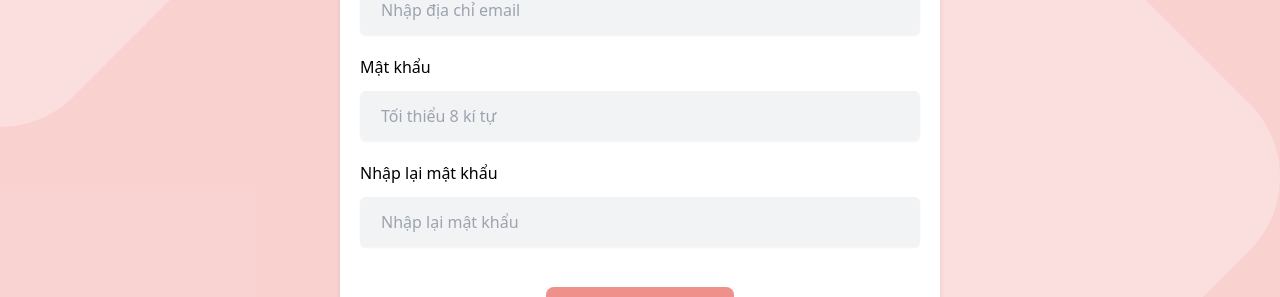
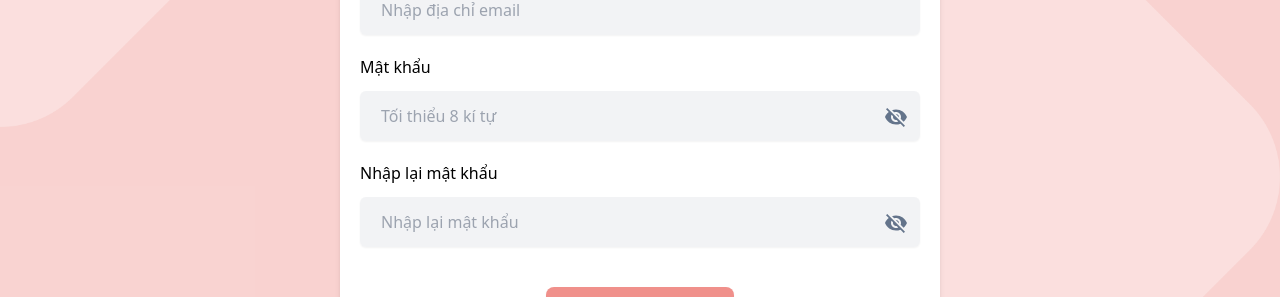
Before and after one commit to anhdev1104/expense_management, a React (Vite) app: page /sign-up in a window 1280 px wide. Shown: the part 323-620 px from the top of the page. Built offline with nearby package versions, Linux system fonts and the light colour scheme.

Commit message:
implement add eye show password

```diff
--- a/src/components/icon/Icon.ts
+++ b/src/components/icon/Icon.ts
@@ -7,6 +7,7 @@ export { default as SettingsIcon } from '@mui/icons-material/Settings';
 export { default as NotificationsNoneOutlinedIcon } from '@mui/icons-material/NotificationsNoneOutlined';
 export { default as KeyboardArrowDownIcon } from '@mui/icons-material/KeyboardArrowDown';
 export { default as ChevronRightIcon } from '@mui/icons-material/ChevronRight';
-export { default as VisibilityIcon } from '@mui/icons-material/Visibility';
 export { default as CloseIcon } from '@mui/icons-material/Close';
 export { default as DeleteIcon } from '@mui/icons-material/Delete';
+export { default as VisibilityIcon } from '@mui/icons-material/Visibility';
+export { default as VisibilityOffIcon } from '@mui/icons-material/VisibilityOff';
--- a/src/components/input/Input.tsx
+++ b/src/components/input/Input.tsx
@@ -12,15 +12,13 @@ interface IInput {
 const Input: FC<IInput> = ({ type = 'text', className = '', control, ...props }) => {
   const { field } = useController({ control, name: props.name, defaultValue: '' });
   return (
-    <div>
     <input
       {...field}
       {...props}
       type={type}
       id={field.name}
-        className={`${className} w-full shadow-sm bg-gray-200/50 px-5 py-3 rounded-md outline-none transition-all duration-300 ease-linear border border-transparent focus:bg-white focus:border focus:border-borderColor dark:bg-gray-200/20 `}
+      className={`${className} w-full shadow-sm bg-gray-200/50 pl-5 pr-12 py-3 rounded-md outline-none transition-all duration-300 ease-linear border border-transparent focus:bg-white focus:border focus:border-borderColor dark:bg-gray-200/20`}
     />
-    </div>
   );
 };
 
--- /dev/null
+++ b/src/hooks/useToggle.ts
@@ -0,0 +1,11 @@
+import { useState } from 'react';
+
+export default function useToggle() {
+  const [show, setShow] = useState<boolean>(false);
+
+  const handleToggle = () => {
+    setShow(prev => !prev);
+  };
+
+  return { show, handleToggle };
+}
--- a/src/layouts/components/Topbar.tsx
+++ b/src/layouts/components/Topbar.tsx
@@ -2,7 +2,9 @@ import { ChevronRightIcon, KeyboardArrowDownIcon, NotificationsNoneOutlinedIcon
 import Search from '@/components/search';
 import useClickOutSide from '@/hooks/useClickOutSide';
 import useDarkMode from '@/hooks/useDarkMode';
+import { logoutAuth } from '@/redux/auth/authSlice';
 import { RootState } from '@/redux/store';
+import { useDispatch } from 'react-redux';
 import { useSelector } from 'react-redux';
 import { Link } from 'react-router-dom';
 
@@ -10,6 +12,7 @@ const Topbar = ({ displaySidebar }: { displaySidebar: boolean }) => {
   const { show, setShow, nodeRef } = useClickOutSide();
   const { isDarkMode, toggleDarkMode } = useDarkMode();
   const auth = useSelector((state: RootState) => state.auth.data);
+  const dispatch = useDispatch();
 
   return (
     <header
@@ -47,9 +50,9 @@ const Topbar = ({ displaySidebar }: { displaySidebar: boolean }) => {
                   </Link>
                 </li>
                 <li className="cursor-pointer hover:bg-white hover:shadow-sm hover:font-medium transition ease-in-out group">
-                  <Link to="" className="py-2 block px-5 text-sm dark:text-black">
+                  <div className="py-2 block px-5 text-sm dark:text-black" onClick={() => dispatch(logoutAuth())}>
                     Đăng xuất
-                  </Link>
+                  </div>
                 </li>
               </ul>
               <div className="dropdown-triangle"></div>
--- a/src/pages/auth/SignInPage.tsx
+++ b/src/pages/auth/SignInPage.tsx
@@ -12,6 +12,8 @@ import { AppDispatch } from '@/redux/store';
 import { toast } from 'react-toastify';
 import { useDispatch } from 'react-redux';
 import { loginAuth } from '@/redux/auth/authThunk';
+import useToggle from '@/hooks/useToggle';
+import { VisibilityIcon, VisibilityOffIcon } from '@/components/icon/Icon';
 
 interface IFormSignIn {
   email: string;
@@ -49,7 +51,7 @@ const SignInPage = () => {
     resolver: yupResolver(schema),
     mode: 'onSubmit',
   });
-
+  const { show: showPass, handleToggle: handleShowPass } = useToggle();
   const navigate = useNavigate();
   const dispatch = useDispatch<AppDispatch>();
 
@@ -83,7 +85,18 @@ const SignInPage = () => {
           </Field>
           <Field>
             <Label htmlFor="password">Mật khẩu</Label>
-            <Input type="password" name="password" className="mt-3" placeholder="Tối thiểu 8 kí tự" control={control} />
+            <div className="relative">
+              <Input
+                type={showPass ? 'text' : 'password'}
+                name="password"
+                className="mt-3"
+                placeholder="Tối thiểu 8 kí tự"
+                control={control}
+              />
+              <div className="cursor-pointer absolute top-6 right-3 text-slate-500" onClick={handleShowPass}>
+                {showPass ? <VisibilityIcon /> : <VisibilityOffIcon />}
+              </div>
+            </div>
             <MessageForm error={errors.password?.message} />
           </Field>
           <div className="mt-10">
--- a/src/pages/auth/SignUpPage.tsx
+++ b/src/pages/auth/SignUpPage.tsx
@@ -10,6 +10,8 @@ import MessageForm from '@/components/message/MessageForm';
 import { IAccount } from '@/types/auth.type';
 import { register } from '@/services/authService';
 import { toast } from 'react-toastify';
+import useToggle from '@/hooks/useToggle';
+import { VisibilityIcon, VisibilityOffIcon } from '@/components/icon/Icon';
 
 const schema = yup
   .object({
@@ -47,8 +49,9 @@ const SignUpPage = () => {
     resolver: yupResolver(schema),
     mode: 'onSubmit',
   });
-
   const navigate = useNavigate();
+  const { show: showPass, handleToggle: handleShowPass } = useToggle();
+  const { show: showConfirm, handleToggle: handleShowConfirm } = useToggle();
 
   const handleSignUp: SubmitHandler<IAccount> = async (data: IAccount) => {
     await register(data);
@@ -79,18 +82,34 @@ const SignUpPage = () => {
           </Field>
           <Field>
             <Label htmlFor="password">Mật khẩu</Label>
-            <Input type="password" name="password" className="mt-3" placeholder="Tối thiểu 8 kí tự" control={control} />
+            <div className="relative">
+              <Input
+                type={showPass ? 'text' : 'password'}
+                name="password"
+                className="mt-3"
+                placeholder="Tối thiểu 8 kí tự"
+                control={control}
+              />
+              <div className="cursor-pointer absolute top-6 right-3 text-slate-500" onClick={handleShowPass}>
+                {showPass ? <VisibilityIcon /> : <VisibilityOffIcon />}
+              </div>
+            </div>
             <MessageForm error={errors.password?.message} />
           </Field>
           <Field>
             <Label htmlFor="confirm_password">Nhập lại mật khẩu</Label>
+            <div className="relative">
               <Input
-              type="password"
+                type={showConfirm ? 'text' : 'password'}
                 name="confirm_password"
                 className="mt-3"
                 placeholder="Nhập lại mật khẩu"
                 control={control}
               />
+              <div className="cursor-pointer absolute top-6 right-3 text-slate-500" onClick={handleShowConfirm}>
+                {showPass ? <VisibilityIcon /> : <VisibilityOffIcon />}
+              </div>
+            </div>
             <MessageForm error={errors?.confirm_password?.message} />
           </Field>
           <div className="mt-10">
--- a/src/redux/auth/authSlice.ts
+++ b/src/redux/auth/authSlice.ts
@@ -1,6 +1,9 @@
 import { IAuth } from '@/types/auth.type';
 import { createSlice } from '@reduxjs/toolkit';
 import { loginAuth } from './authThunk';
+import Cookies from 'universal-cookie';
+
+const cookies = new Cookies();
 
 const initialState: {
   data: IAuth | null;
@@ -24,6 +27,7 @@ const authSlice = createSlice({
     logoutAuth: state => {
       state.error = null;
       state.data = null;
+      cookies.remove('refreshToken');
     },
   },
   extraReducers: builder => {
```
Lines whose indentation alone changed are shown as unchanged.
